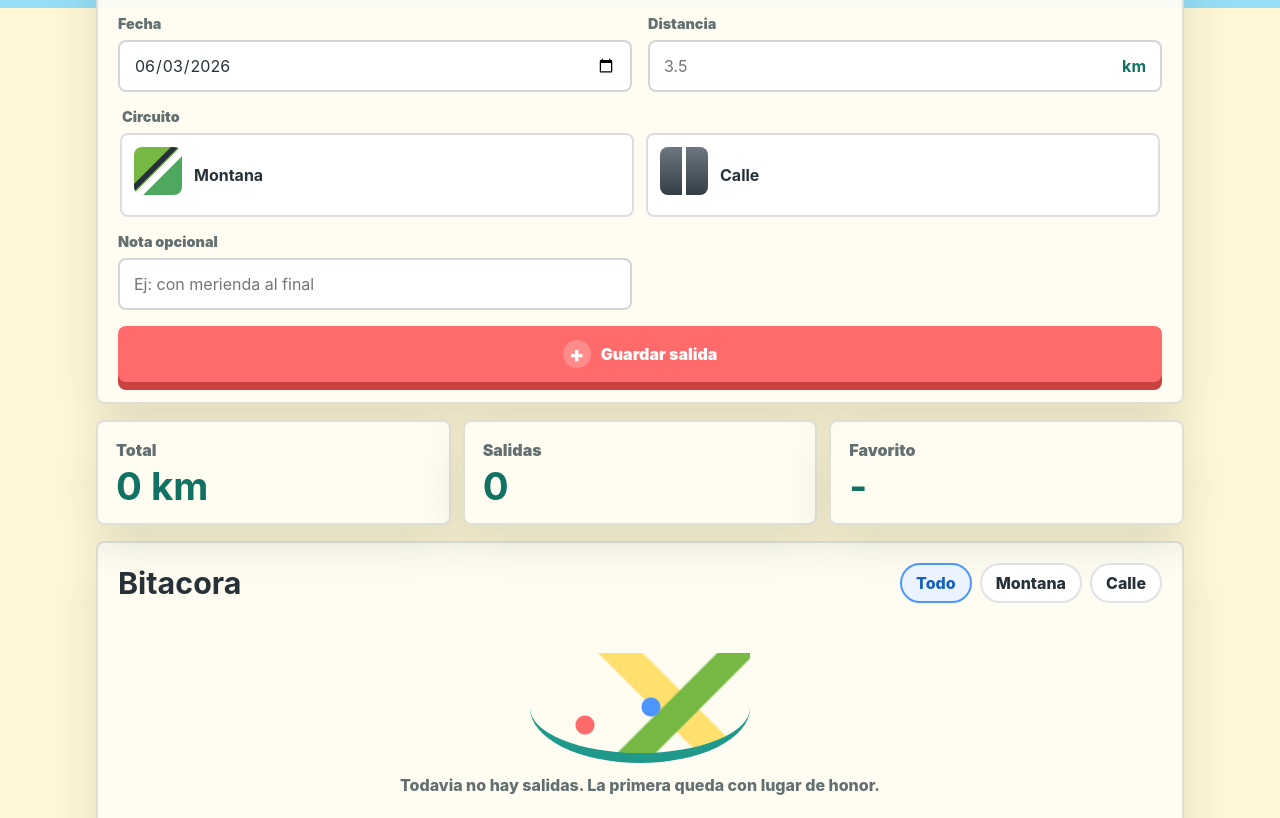
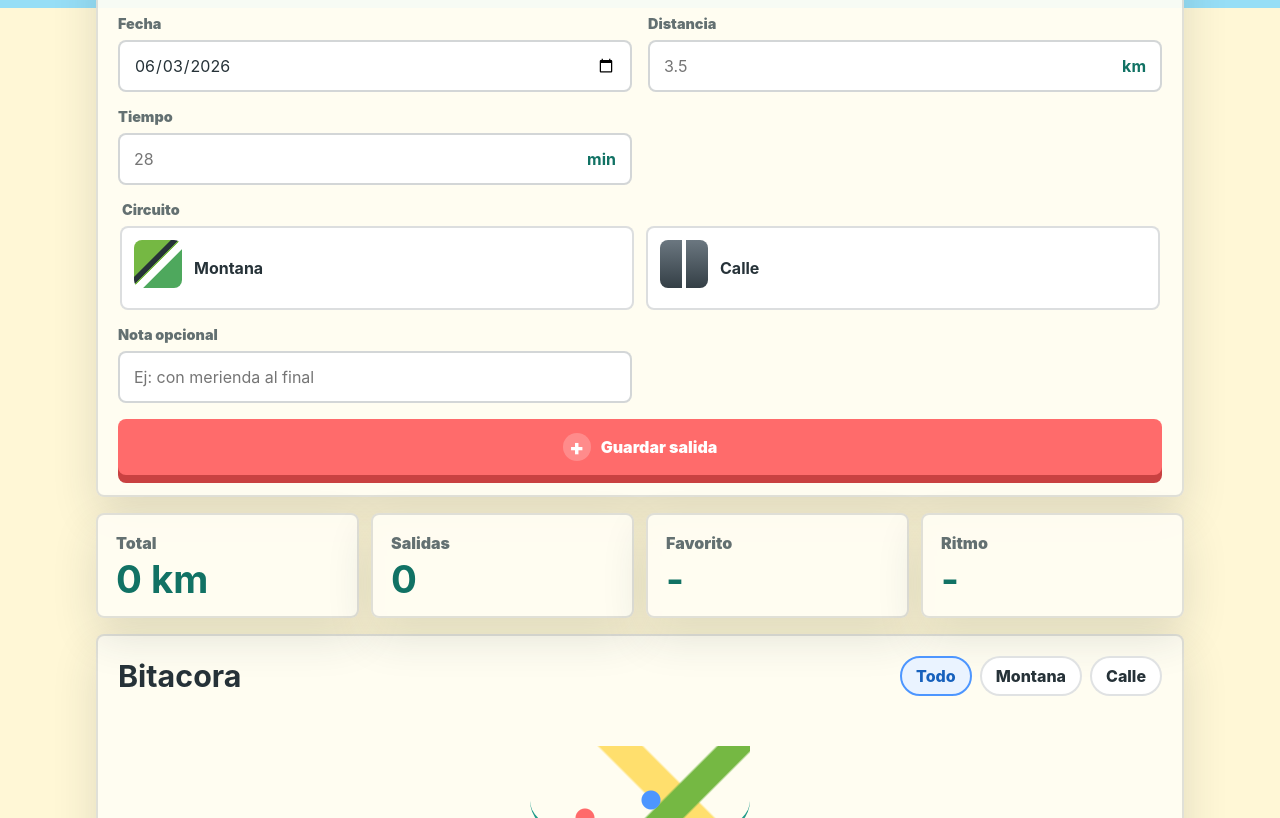
Before and after one commit to joacovod/irun, a website: page index.html in a window 1280 px wide. Shown: the part 440-1258 px from the top of the page. Drawn offline with Linux system fonts and the light colour scheme; no server answers.

Commit message:
Add duration tracking to runs

```diff
--- a/app.js
+++ b/app.js
@@ -6,6 +6,7 @@ const emptyState = document.querySelector("#empty-state");
 const totalDistance = document.querySelector("#total-distance");
 const totalRuns = document.querySelector("#total-runs");
 const favoriteCircuit = document.querySelector("#favorite-circuit");
+const averagePace = document.querySelector("#average-pace");
 const filterTabs = Array.from(document.querySelectorAll(".filter-tab"));
 
 const API_URL = "/api/runs";
@@ -40,6 +41,28 @@ function formatDate(value) {
 function formatKm(value) {
   const number = Number(value) || 0;
   return `${number.toLocaleString("es-AR", { maximumFractionDigits: 1 })} km`;
+}
+
+function formatMinutes(value) {
+  const number = Number(value);
+  return Number.isFinite(number) && number > 0 ? `${Math.round(number)} min` : "Sin tiempo";
+}
+
+function formatPace(minutes, kilometers) {
+  const duration = Number(minutes);
+  const distance = Number(kilometers);
+
+  if (!Number.isFinite(duration) || !Number.isFinite(distance) || duration <= 0 || distance <= 0) {
+    return "-";
+  }
+
+  const pace = duration / distance;
+  const wholeMinutes = Math.floor(pace);
+  const seconds = Math.round((pace - wholeMinutes) * 60);
+  const adjustedMinutes = seconds === 60 ? wholeMinutes + 1 : wholeMinutes;
+  const adjustedSeconds = seconds === 60 ? 0 : seconds;
+
+  return `${adjustedMinutes}:${String(adjustedSeconds).padStart(2, "0")} min/km`;
 }
 
 function setStatus(text, type = "ok") {
@@ -81,11 +104,15 @@ function render() {
   const sorted = sortRuns(runs);
   const filtered = activeFilter === "todos" ? sorted : sorted.filter((run) => run.circuit === activeFilter);
   const total = runs.reduce((sum, run) => sum + Number(run.distanceKm || 0), 0);
+  const timedRuns = runs.filter((run) => Number(run.durationMinutes) > 0 && Number(run.distanceKm) > 0);
+  const timedDistance = timedRuns.reduce((sum, run) => sum + Number(run.distanceKm || 0), 0);
+  const totalMinutes = timedRuns.reduce((sum, run) => sum + Number(run.durationMinutes || 0), 0);
   const mountainCount = runs.filter((run) => run.circuit === "montana").length;
   const streetCount = runs.filter((run) => run.circuit === "calle").length;
 
   totalDistance.textContent = formatKm(total);
   totalRuns.textContent = String(runs.length);
+  averagePace.textContent = formatPace(totalMinutes, timedDistance);
   favoriteCircuit.textContent = mountainCount === streetCount
     ? runs.length ? "Empate" : "-"
     : mountainCount > streetCount ? "Montana" : "Calle";
@@ -109,7 +136,10 @@ function render() {
     title.textContent = `${circuitLabel(run.circuit)} - ${formatDate(run.date)}`;
 
     const note = document.createElement("span");
-    note.textContent = run.note ? run.note : "Salida registrada en equipo";
+    const details = [formatMinutes(run.durationMinutes), formatPace(run.durationMinutes, run.distanceKm)]
+      .filter((detail) => detail !== "-")
+      .join(" - ");
+    note.textContent = run.note ? `${run.note} - ${details}` : details;
 
     const distance = document.createElement("div");
     distance.className = "run-distance";
@@ -162,9 +192,15 @@ form.addEventListener("submit", async (event) => {
 
   const data = new FormData(form);
   const distanceKm = Number(String(data.get("distance")).replace(",", "."));
+  const durationMinutes = Number(String(data.get("duration")).replace(",", "."));
 
   if (!Number.isFinite(distanceKm) || distanceKm <= 0) {
     showToast("La distancia tiene que ser mayor a cero.");
+    return;
+  }
+
+  if (!Number.isFinite(durationMinutes) || durationMinutes <= 0) {
+    showToast("El tiempo tiene que ser mayor a cero.");
     return;
   }
 
@@ -172,6 +208,7 @@ form.addEventListener("submit", async (event) => {
     id: crypto.randomUUID(),
     date: String(data.get("date")),
     distanceKm: Math.round(distanceKm * 10) / 10,
+    durationMinutes: Math.round(durationMinutes),
     circuit: normalizeCircuit(String(data.get("circuit"))),
     note: String(data.get("note") || "").trim(),
     createdAt: new Date().toISOString()
--- a/index.html
+++ b/index.html
@@ -49,6 +49,14 @@
             </div>
           </label>
 
+          <label>
+            <span>Tiempo</span>
+            <div class="unit-field">
+              <input id="duration" name="duration" type="number" min="1" step="1" inputmode="numeric" placeholder="28" required>
+              <strong>min</strong>
+            </div>
+          </label>
+
           <fieldset>
             <legend>Circuito</legend>
             <div class="route-options">
@@ -90,6 +98,10 @@
           <span>Favorito</span>
           <strong id="favorite-circuit">-</strong>
         </article>
+        <article class="stat-card">
+          <span>Ritmo</span>
+          <strong id="average-pace">-</strong>
+        </article>
       </section>
 
       <section class="panel log-panel" aria-labelledby="log-title">
--- a/styles.css
+++ b/styles.css
@@ -301,7 +301,8 @@ legend {
 input[type="date"],
 input[type="number"],
 input[type="text"],
-.distance-field {
+.distance-field,
+.unit-field {
   width: 100%;
   min-height: 52px;
   border: 2px solid rgba(38, 50, 56, 0.2);
@@ -323,19 +324,26 @@ button:focus-visible,
   outline-offset: 2px;
 }
 
-.distance-field {
+.distance-field,
+.unit-field {
   display: flex;
   align-items: center;
   overflow: hidden;
 }
 
-.distance-field input {
+.distance-field input,
+.unit-field input {
+  width: 0;
+  min-width: 0;
   min-height: 48px;
+  flex: 1;
   border: 0;
   outline: 0;
 }
 
-.distance-field strong {
+.distance-field strong,
+.unit-field strong {
+  flex: 0 0 auto;
   padding: 0 14px;
   color: var(--mint-dark);
 }
@@ -429,7 +437,7 @@ fieldset {
 
 .stats-grid {
   display: grid;
-  grid-template-columns: repeat(3, 1fr);
+  grid-template-columns: repeat(4, 1fr);
   gap: 12px;
   margin-top: 16px;
 }
--- a/sw.js
+++ b/sw.js
@@ -1,4 +1,4 @@
-const CACHE_NAME = "kilometros-en-equipo-v2";
+const CACHE_NAME = "kilometros-en-equipo-v3";
 const APP_SHELL = [
   "/",
   "/index.html",
```
Also changed, not shown: netlify/functions/runs.js (+7 -0 lines), README.md, 1 other file.
